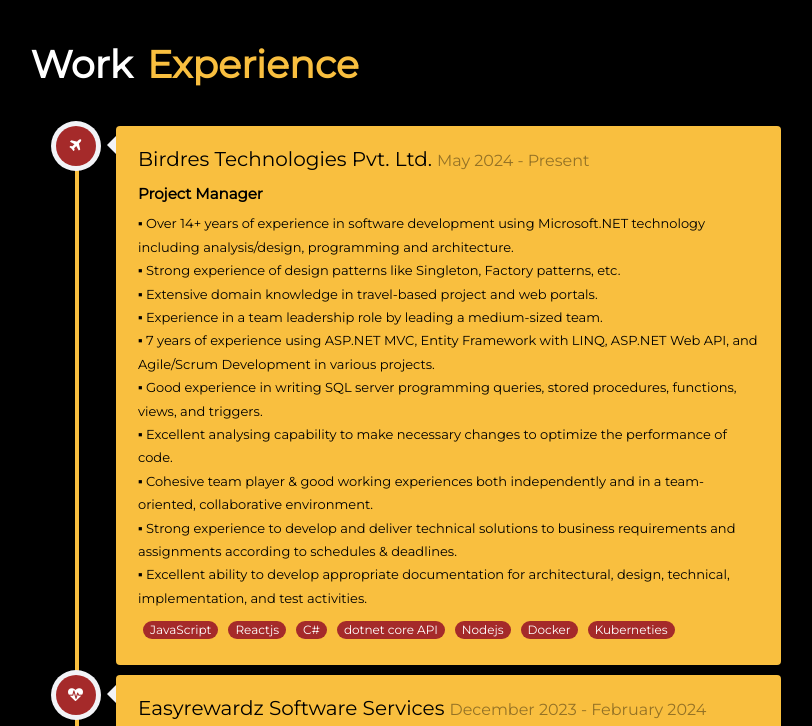
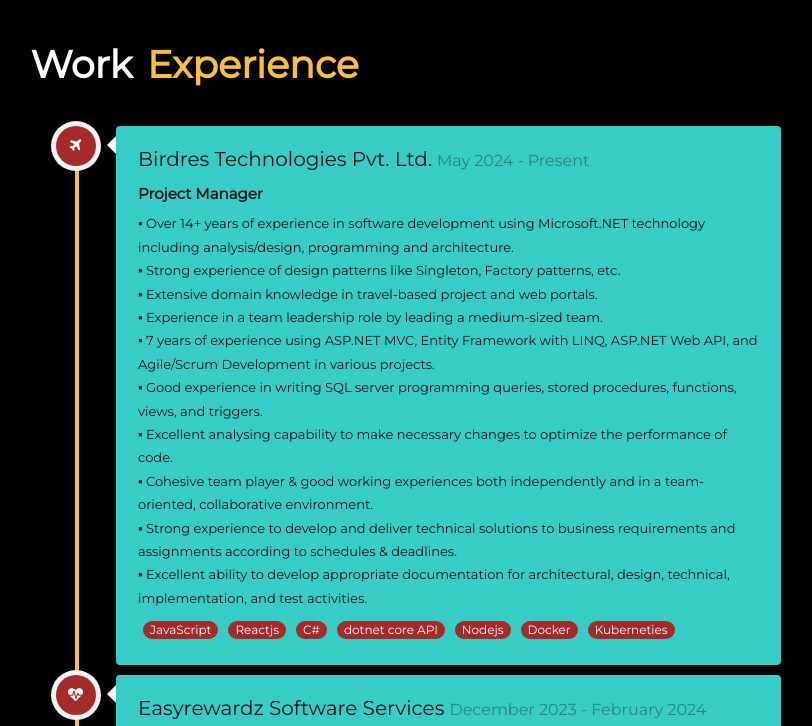
Before and after one commit to suresh-sharma/portfolio, a plain HTML site: page index.html in a window 1280 px wide. Shown: the part 1180-1906 px from the top of the page, without its empty margins (377-1189 px from the left). Drawn offline with Linux system fonts and the light colour scheme; no server answers; a web font is replaced by a local one.

Commit message:
Update style.css

```diff
--- a/css/style.css
+++ b/css/style.css
@@ -902,8 +902,10 @@ body.offcanvas .colorlib-nav-toggle {
 
 .timeline-centered .timeline-entry .timeline-entry-inner .timeline-label {
 	position: relative;
-	background: #f9bf3f;
-	color: #000;
+	//background: #f9bf3f;
+	//color: #000;
+	background: #37cdc6;
+   	color: #211;
 	padding: 1.5em;
 	margin-left: 60px;
 	-webkit-background-clip: padding-box;
```
